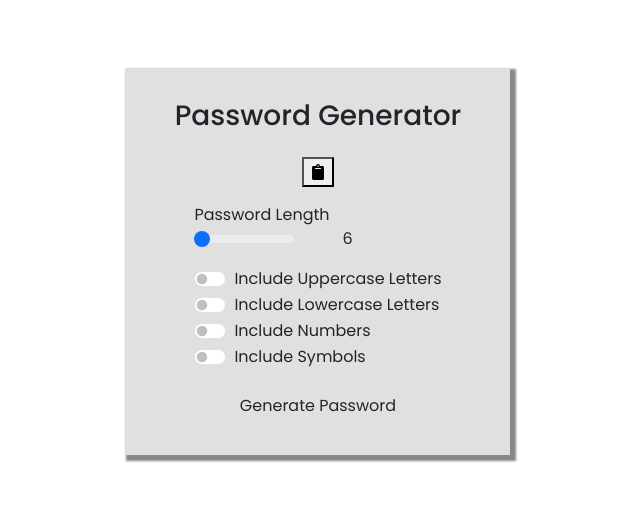
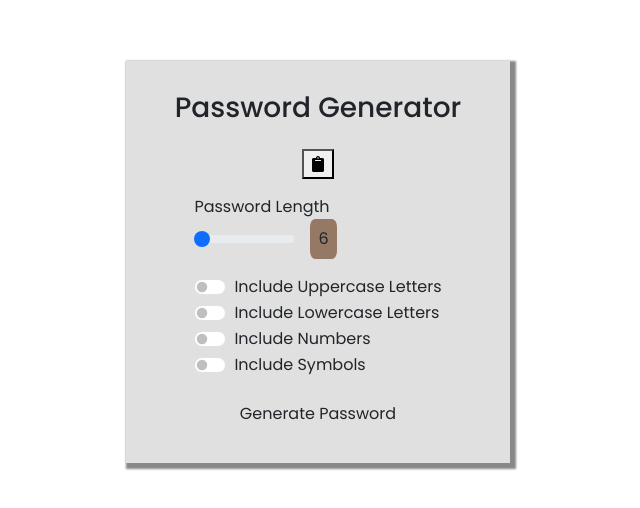
Before and after one commit to odhiambo-ed/react-secure-pass-gen, a React (Vite) app: page / in a window 1280 px wide. Shown: the part 138-646 px from the top of the page, without its empty margins (322-962 px from the left). Built offline with nearby package versions, Linux system fonts and the light colour scheme.

Commit message:
add pass value style

```diff
--- a/src/components/Password.jsx
+++ b/src/components/Password.jsx
@@ -16,7 +16,7 @@
         <div className="settings">
           <div className="setting-range mb-3">
             <label htmlFor="">Password Length</label>
-            <div className="range__value d-flex gap-5">
+            <div className="range__value d-flex gap-3 align-items-center">
               <input
                 type="range"
                 className="form-range custom__range"
@@ -26,7 +26,7 @@
                 value={passLength}
                 onChange={(e) => setPassLength(e.target.value)}
               />
-              <span>{ passLength}</span>
+              <span className="pass__value">{ passLength}</span>
             </div>
           </div>
           <div className="setting form-check form-switch">
```
